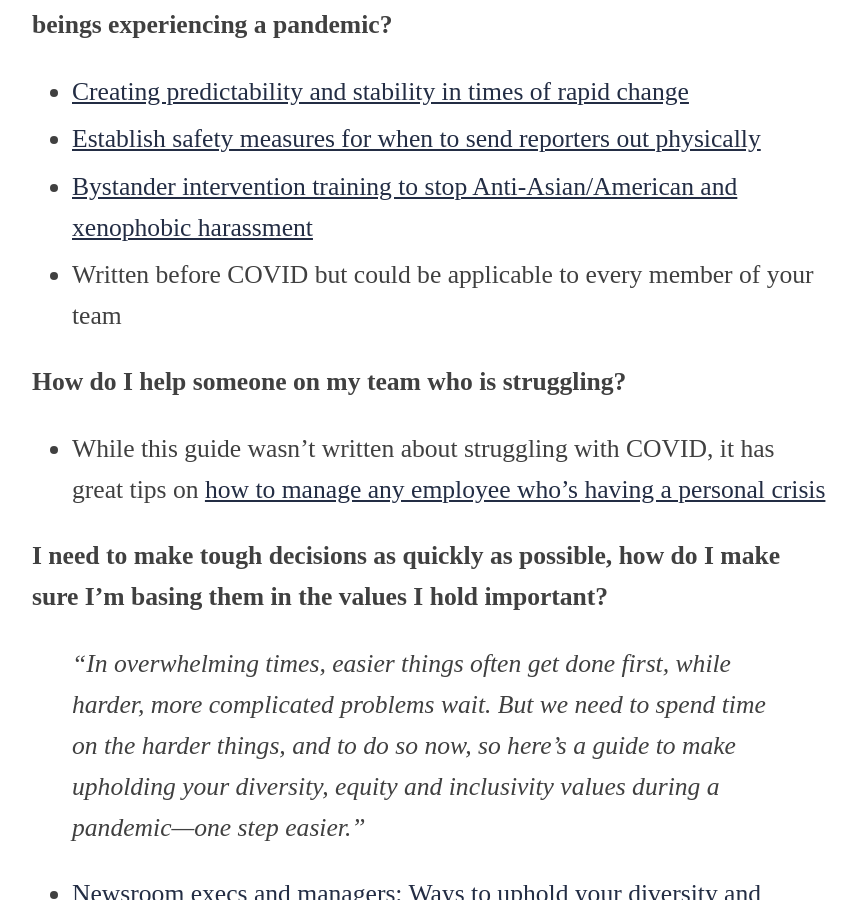
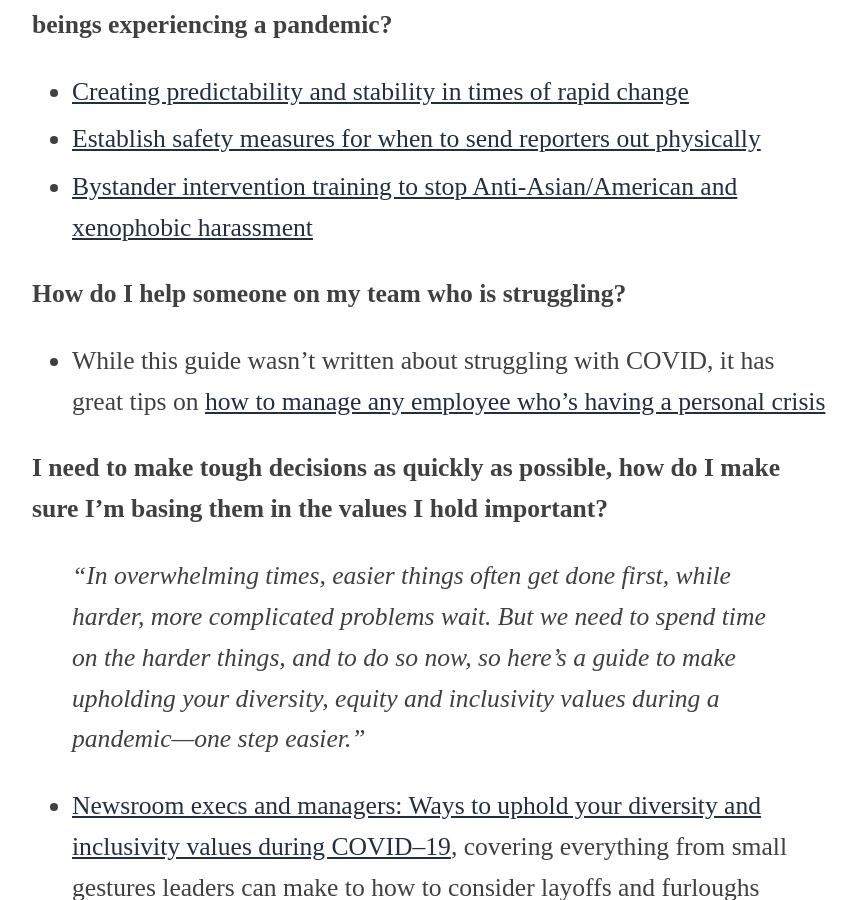
Before and after one commit to OpenNews/opennews-website, a Jekyll site: the page built from resources/covid-19/index.md, in a window 1280 px wide and 900 px high, scrolled down 7809 px. Shown: the whole window, without its empty margins (208-1065 px from the left). Built offline with Jekyll 4.4.1, drawn with Linux system fonts in a browser that asks for light colours; some web fonts are replaced.

Commit message:
removing extra phrase

```diff
--- a/resources/covid-19/index.md
+++ b/resources/covid-19/index.md
@@ -193,7 +193,6 @@ layout: layout_resource
   <li><a href="https://larahogan.me/blog/predictability-stability-terrible-times/">Creating predictability and stability in times of rapid change</a></li>
   <li><a href="https://twitter.com/AlexandraZayas/status/1248632824351133697">Establish safety measures for when to send reporters out physically</a></li>
   <li><a href="https://www.ihollaback.org/bystanderintervention/">Bystander intervention training to stop Anti-Asian/American and xenophobic harassment</a></li>
-  <li>Written before COVID but could be applicable to every member of your team</li>
 </ul>
 
 <p class="question">How do I help someone on my team who is struggling?</p>
```
